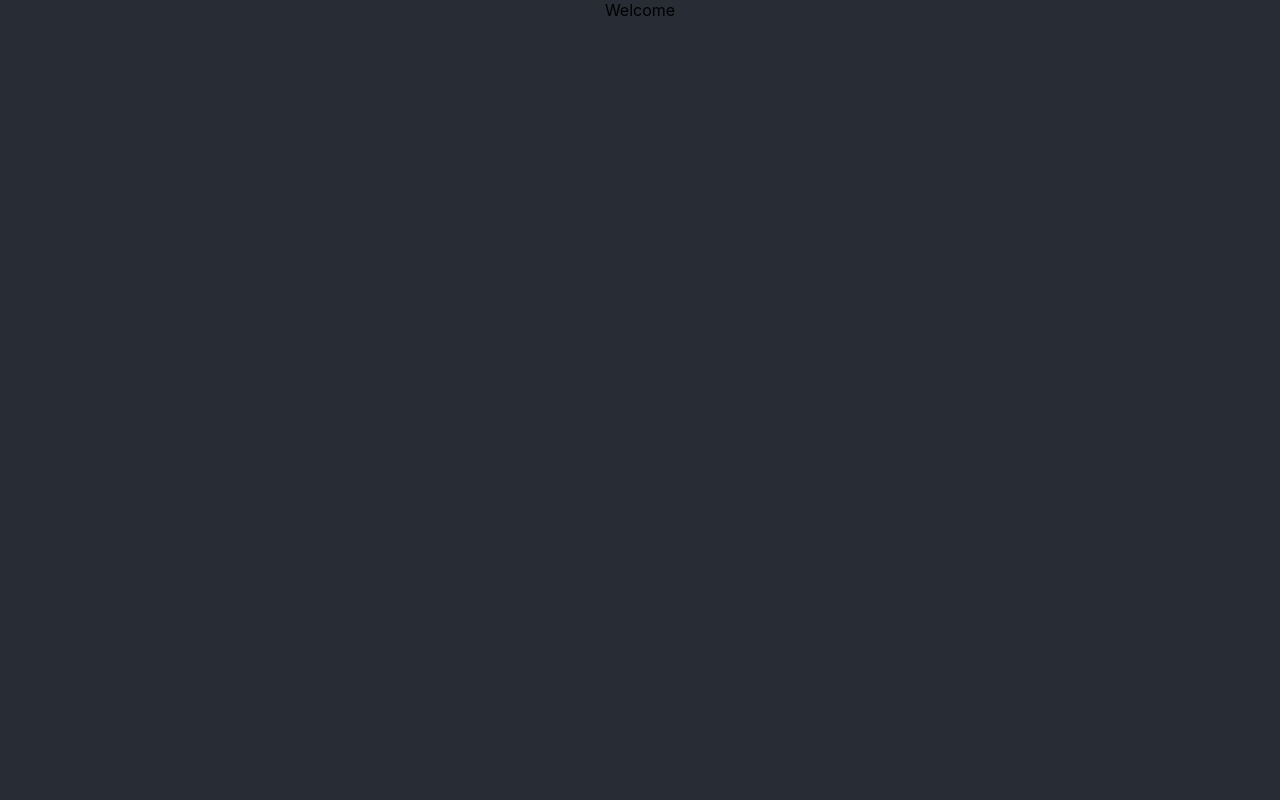
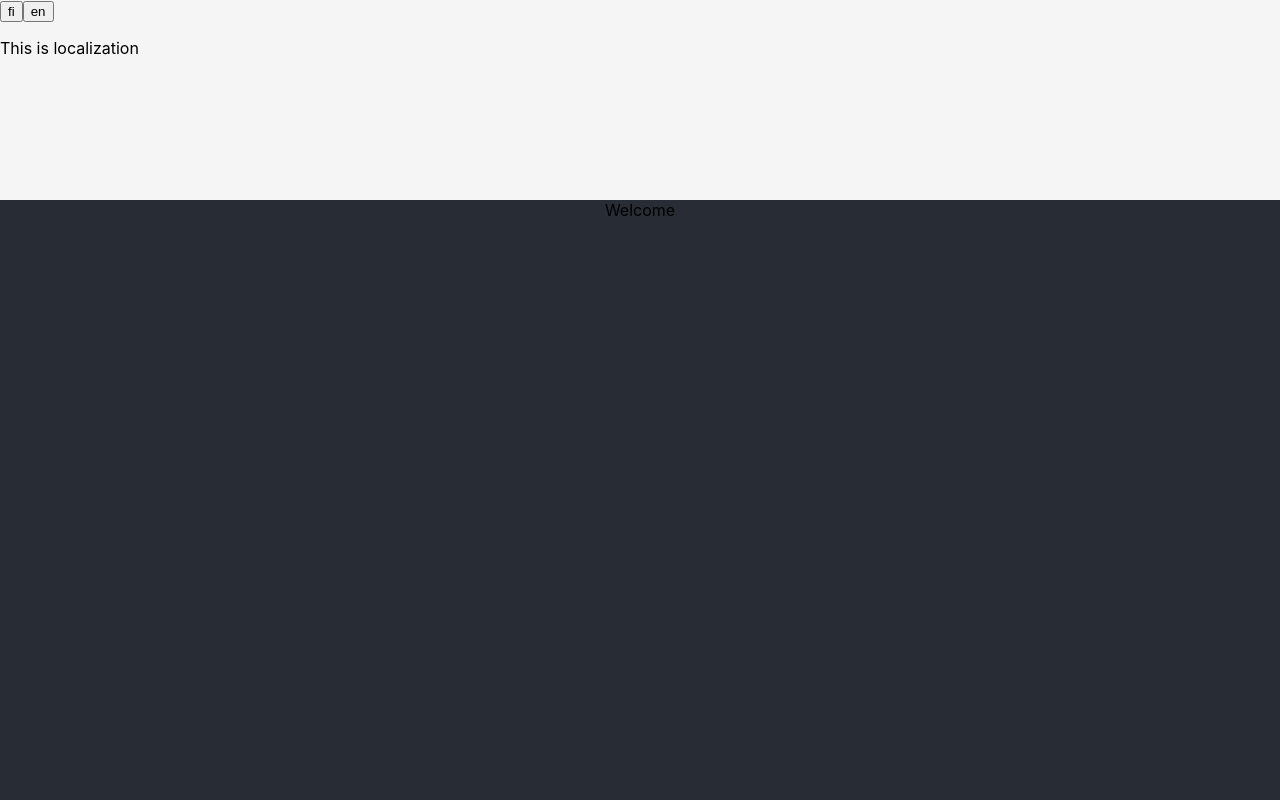
Before and after one commit to SamkHarks/My-page, a React (Create React App) app: page / in a window 1280 px wide. Shown: the top 800 px of the page. Built offline with nearby package versions, Linux system fonts and the light colour scheme.

Commit message:
add i18 related localizations

```diff
--- /dev/null
+++ b/public/locales/en/translation.json
@@ -0,0 +1,4 @@
+{
+    "welcome": "Welcomee",
+    "title": "This is localization"
+}
--- /dev/null
+++ b/public/locales/fi/translation.json
@@ -0,0 +1,4 @@
+{
+    "welcome": "Tervetuloa",
+    "title": "Lokalisointi"
+}
--- a/src/components/Home.js
+++ b/src/components/Home.js
@@ -3,12 +3,31 @@ import React from 'react';
 import { useRefs } from '../hooks/hooks';
 import { Header } from './Header';
 import { Sections } from './Sections';
+import { About } from './About';
+import { useTranslation } from 'react-i18next';
 
 export const Home = () => {
     const sectionRefs = useRefs();
+    const { t, i18n } = useTranslation("translation");
+
+    const changeLanguage = (lng) => {
+      i18n.changeLanguage(lng);
+    };
     return (
         <div className="App">
             <Header sectionRefs={sectionRefs} />
+            <div style={{
+                height: 200,
+                backgroundColor: "whitesmoke"
+            }}>
+            <button type="button" onClick={() => changeLanguage('fi')}>
+                fi
+            </button>
+            <button type="button" onClick={() => changeLanguage('en')}>
+                en
+            </button>
+                <p>{t('title')}</p>
+            </div>
             <Sections sectionRefs={sectionRefs} />
         </div>
     );
--- /dev/null
+++ b/src/i18n.js
@@ -0,0 +1,37 @@
+import i18n from 'i18next';
+import { initReactI18next } from 'react-i18next';
+import translationEn from './locales/en/translation.json';
+import translationFi from './locales/fi/translation.json';
+import LanguageDetector from 'i18next-browser-languagedetector';
+
+// the translations
+const resources = {
+    en: {
+      translation: translationEn
+    },
+    fi: {
+      translation: translationFi
+    },
+};
+
+
+i18n
+  // detect user language
+  // learn more: https://github.com/i18next/i18next-browser-languageDetector
+  .use(LanguageDetector)
+  // pass the i18n instance to react-i18next.
+  .use(initReactI18next)
+  // init i18next
+  // for all options read: https://www.i18next.com/overview/configuration-options
+  .init({
+    fallbackLng: 'en',
+    resources,
+    debug: true,
+
+    interpolation: {
+      escapeValue: false, // not needed for react as it escapes by default
+    }
+  });
+
+
+export default i18n;
--- a/src/index.js
+++ b/src/index.js
@@ -3,6 +3,9 @@ import ReactDOM from 'react-dom/client';
 import './index.css';
 import App from './App';
 import reportWebVitals from './reportWebVitals';
+
+// import i18n (needs to be bundled ;))
+import './i18n';
 
 const root = ReactDOM.createRoot(document.getElementById('root'));
 root.render(
--- /dev/null
+++ b/src/locales/en/translation.json
@@ -0,0 +1,4 @@
+{
+    "welcome": "Welcomee",
+    "title": "This is localization"
+}
--- /dev/null
+++ b/src/locales/fi/translation.json
@@ -0,0 +1,4 @@
+{
+    "welcome": "Tervetuloa",
+    "title": "Lokalisointi"
+}
```
